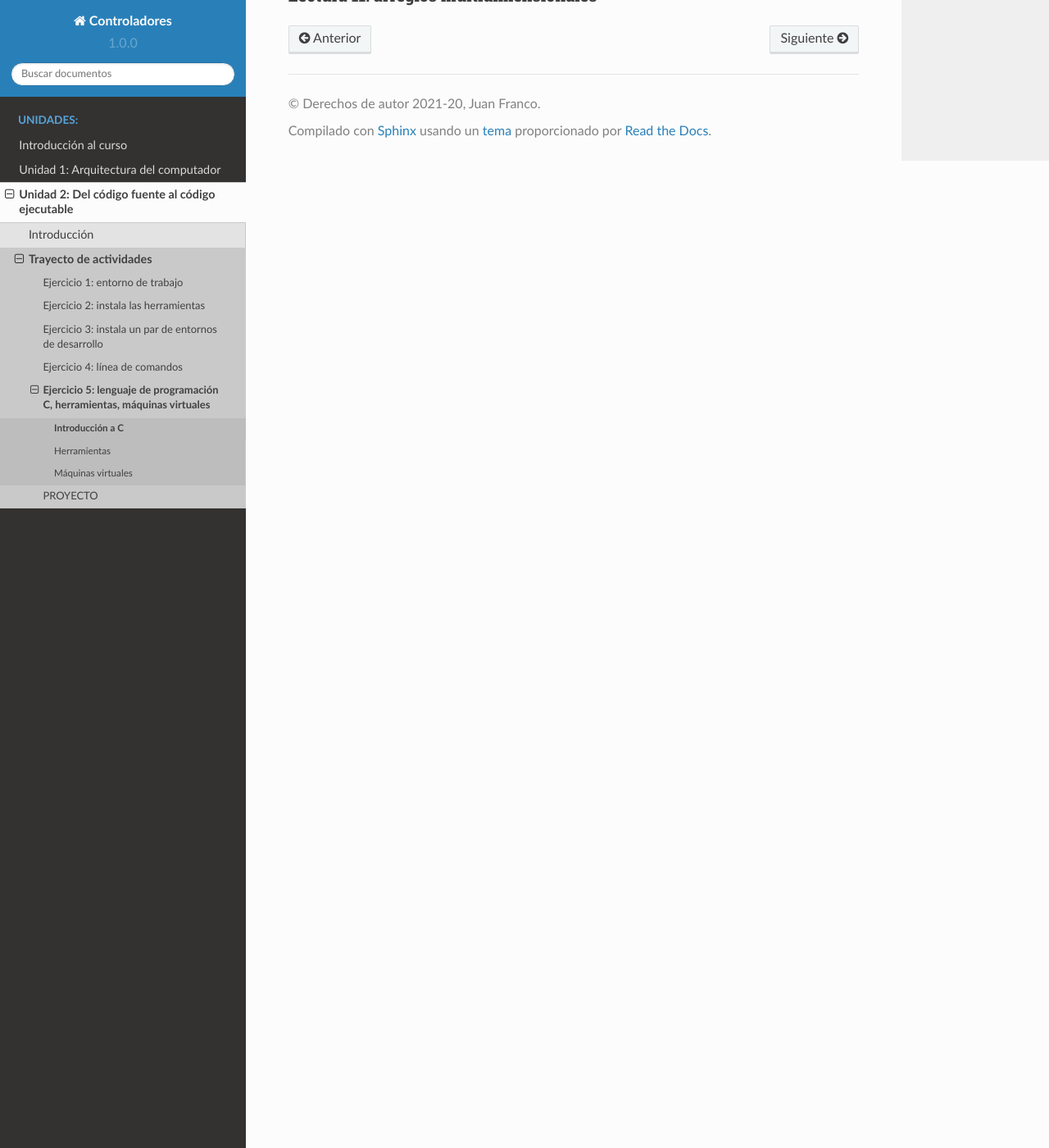
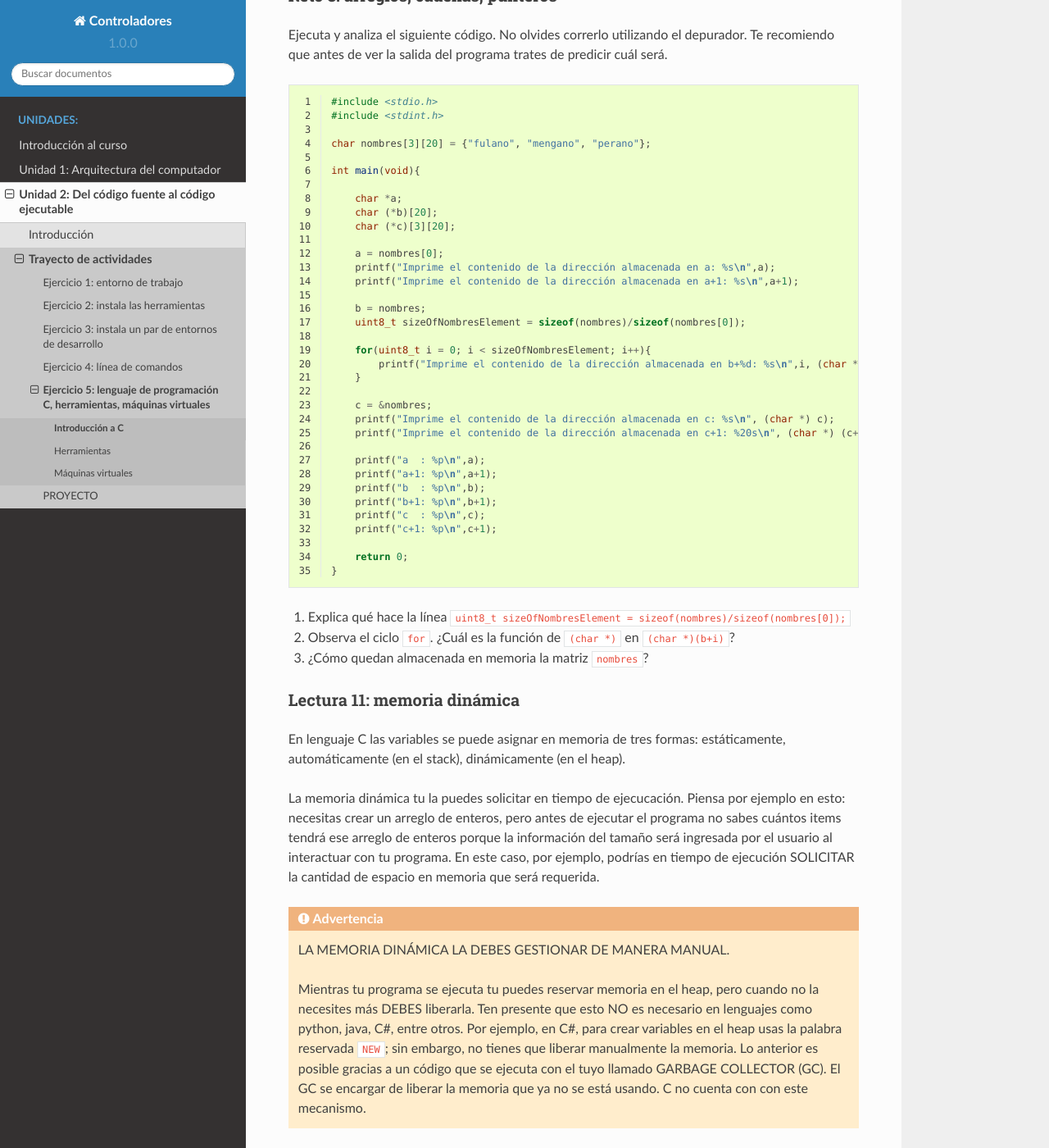
Before and after one commit to juanferfranco/controladores, a Sphinx documentation site: the page built from docs/_unidad2/introC.rst, in a window 1280 px wide and 1400 px high, scrolled down 21543 px. Shown: the whole window at 82% size. Built offline with Sphinx 7.4.7 and the Read the Docs theme 2.0.0, drawn with Linux system fonts in a browser that asks for light colours; pages that are not in the unit, such as notebooks, are missing from menus; some of the changed text lies outside the part shown.

Commit message:
update lecture 11

```diff
--- a/docs/_unidad2/introC.rst
+++ b/docs/_unidad2/introC.rst
@@ -874,8 +874,78 @@ Ten presente que todas las cadenas en C deben terminar por convención en 0:
     </div>
 
 
-Lectura 11: arreglos multidimensionales
-^^^^^^^^^^^^^^^^^^^^^^^^^^^^^^^^^^^^^^^^^^^^
+Reto 3: arreglos, cadenas, punteros
+^^^^^^^^^^^^^^^^^^^^^^^^^^^^^^^^^^^^
+
+Ejecuta y analiza el siguiente código. No olvides correrlo utilizando el depurador. Te recomiendo
+que antes de ver la salida del programa trates de predicir cuál será.
+
+.. code-block:: c
+    :linenos:
+
+    #include <stdio.h>
+    #include <stdint.h>
+
+    char nombres[3][20] = {"fulano", "mengano", "perano"};
+
+    int main(void){
+
+        char *a;
+        char (*b)[20];
+        char (*c)[3][20];
+
+        a = nombres[0];
+        printf("Imprime el contenido de la dirección almacenada en a: %s\n",a);
+        printf("Imprime el contenido de la dirección almacenada en a+1: %s\n",a+1);
+
+        b = nombres;
+        uint8_t sizeOfNombresElement = sizeof(nombres)/sizeof(nombres[0]);
+
+        for(uint8_t i = 0; i < sizeOfNombresElement; i++){
+            printf("Imprime el contenido de la dirección almacenada en b+%d: %s\n",i, (char *)(b+i));
+        }
+
+        c = &nombres;
+        printf("Imprime el contenido de la dirección almacenada en c: %s\n", (char *) c);
+        printf("Imprime el contenido de la dirección almacenada en c+1: %20s\n", (char *) (c+1) );
+
+        printf("a  : %p\n",a);
+        printf("a+1: %p\n",a+1);
+        printf("b  : %p\n",b);
+        printf("b+1: %p\n",b+1);
+        printf("c  : %p\n",c);
+        printf("c+1: %p\n",c+1);
+
+        return 0;
+    }
+
+#. Explica qué hace la línea ``uint8_t sizeOfNombresElement = sizeof(nombres)/sizeof(nombres[0]);``
+#. Observa el ciclo ``for``. ¿Cuál es la función de ``(char *)`` en ``(char *)(b+i)``?
+#. ¿Cómo quedan almacenada en memoria la matriz ``nombres``?
+
+
+Lectura 11: memoria dinámica
+^^^^^^^^^^^^^^^^^^^^^^^^^^^^^^^^^^
+
+En lenguaje C las variables se puede asignar en memoria de tres formas: estáticamente, automáticamente (en el
+stack), dinámicamente (en el heap).
+
+La memoria dinámica tu la puedes solicitar en tiempo de ejecucación. Piensa por ejemplo en esto: necesitas
+crear un arreglo de enteros, pero antes de ejecutar el programa no sabes cuántos items tendrá ese arreglo
+de enteros porque la información del tamaño será ingresada por el usuario al interactuar con tu programa.
+En este caso, por ejemplo, podrías en tiempo de ejecución SOLICITAR la cantidad de espacio en memoria
+que será requerida.
+
+
+.. warning::
+    LA MEMORIA DINÁMICA LA DEBES GESTIONAR DE MANERA MANUAL.
+
+    Mientras tu programa se ejecuta tu puedes reservar memoria en el heap, pero cuando no la necesites
+    más DEBES liberarla. Ten presente que esto NO es necesario en lenguajes como python, java, C#, entre otros.
+    Por ejemplo, en C#, para crear variables en el heap usas la palabra reservada ``NEW``; sin embargo,
+    no tienes que liberar manualmente la memoria. Lo anterior es posible gracias a un código que se ejecuta
+    con el tuyo llamado GARBAGE COLLECTOR (GC). El GC se encargar de liberar la memoria que ya no se está
+    usando. C no cuenta con con este mecanismo.
 
 
 
```
Also changed, not shown: 2 other files.
